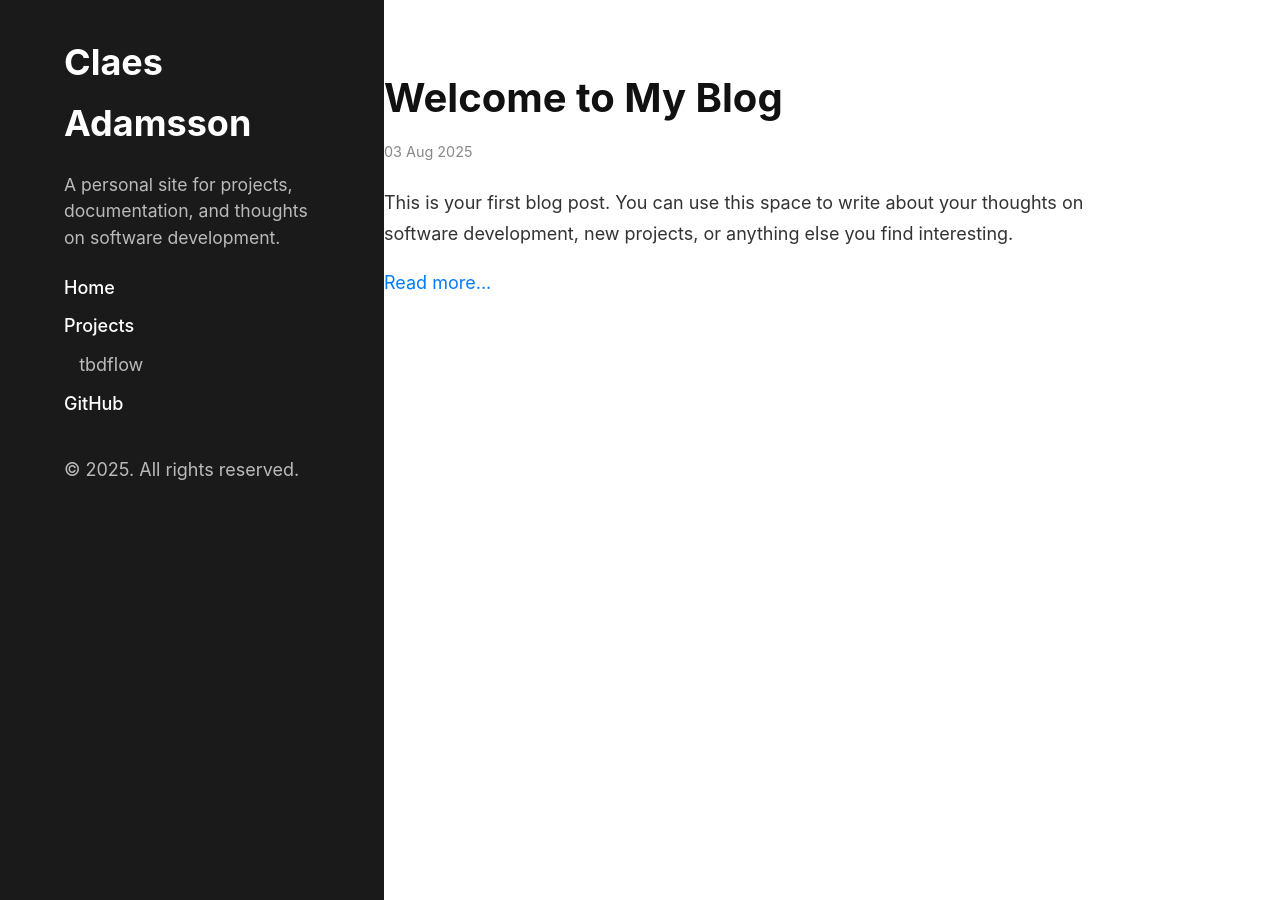
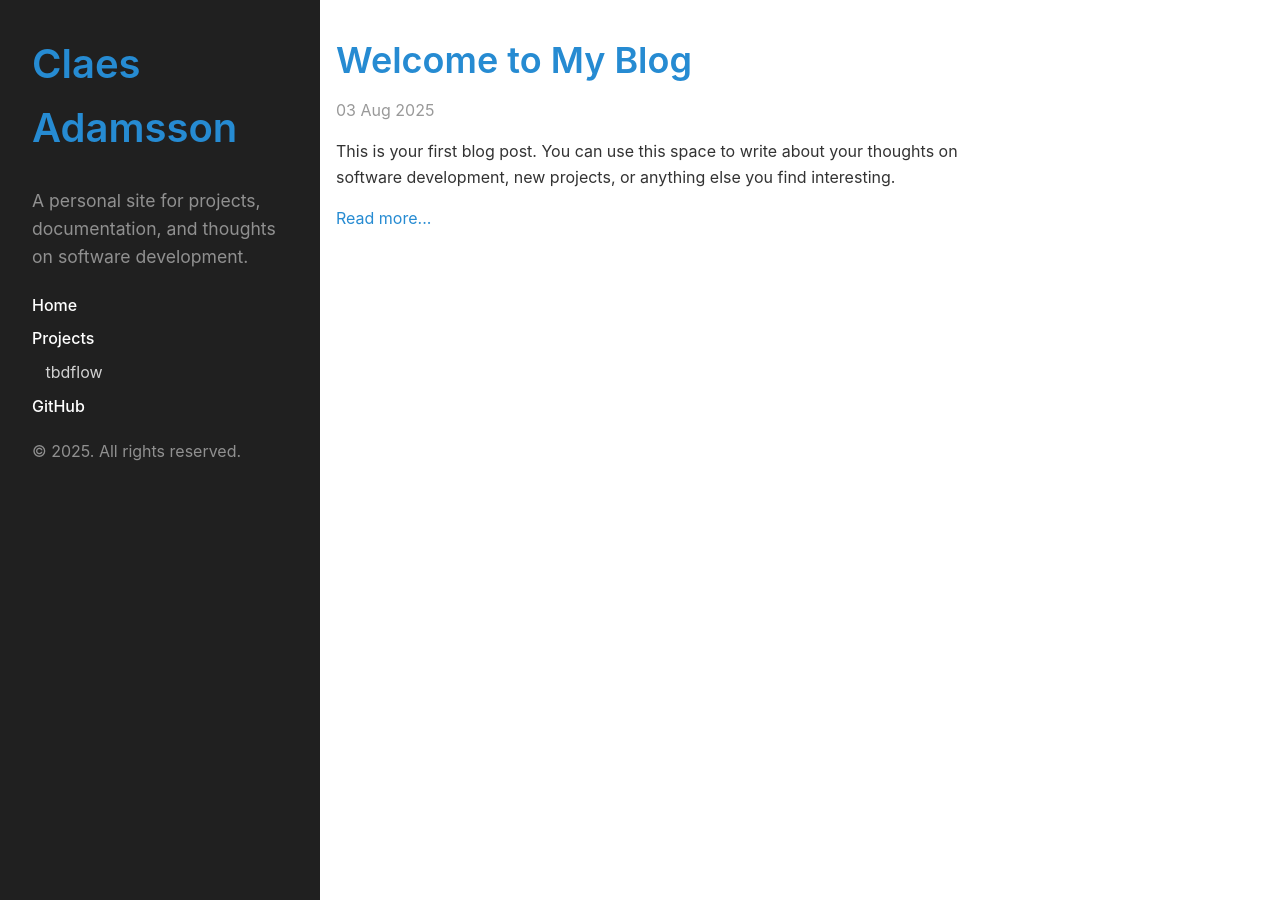
Before and after one commit to cladam/cladam.github.io, a Jekyll site: the page built from index.html, in a window 1280 px wide. Built offline with Jekyll 4.4.1, drawn with Linux system fonts in a browser that asks for light colours.

Commit message:
fix: Update stylesheet back to previous, need more testing

```diff
--- a/assets/css/style.css
+++ b/assets/css/style.css
@@ -1,49 +1,32 @@
 /* FILE: assets/css/style.css */
-/* A minimal, Lanyon-inspired stylesheet with modern enhancements */
-
-/* Variables */
-:root {
-    --sidebar-bg-color: #1a1a1a;
-    --sidebar-text-color: rgba(255, 255, 255, 0.7);
-    --sidebar-highlight-color: #ffffff;
-    --content-bg-color: #ffffff;
-    --text-color: #333;
-    --heading-color: #111;
-    --link-color: #007bff;
-    --link-hover-color: #0056b3;
-    --border-color: #eee;
-}
+/* A minimal, Lanyon-inspired stylesheet */
 
 /* Basic styles */
 body {
-    font-family: 'Inter', -apple-system, BlinkMacSystemFont, "Segoe UI", Roboto, "Helvetica Neue", Arial, sans-serif;
-    line-height: 1.7;
-    color: var(--text-color);
-    background-color: var(--content-bg-color);
+    font-family: -apple-system, BlinkMacSystemFont, "Segoe UI", Roboto, "Helvetica Neue", Arial, sans-serif;
+    line-height: 1.6;
+    color: #333;
+    background-color: #fff;
     margin: 0;
     padding: 0;
-    font-size: 18px;
 }
 
 .container {
-    max-width: 45rem;
-    padding: 0 2rem;
+    max-width: 42rem;
+    padding: 0 1rem;
     margin: 0 auto;
 }
 
-h1, h2, h3, h4, h5, h6 {
-    font-weight: 700;
-    color: var(--heading-color);
-    margin-bottom: 0.5rem;
+h1, h2, h3 {
+    font-weight: 600;
+    color: #222;
 }
 
 a {
-    color: var(--link-color);
+    color: #268bd2;
     text-decoration: none;
-    transition: color 0.2s ease-in-out;
 }
 a:hover {
-    color: var(--link-hover-color);
     text-decoration: underline;
 }
 
@@ -53,119 +36,89 @@ a:hover {
     top: 0;
     left: 0;
     bottom: 0;
-    width: 20rem;
-    padding: 2rem;
-    color: var(--sidebar-text-color);
-    background-color: var(--sidebar-bg-color);
+    width: 18rem;
+    padding: 2rem 1rem;
+    color: rgba(255,255,255,.5);
+    background-color: #202020;
     z-index: 1;
-    display: flex;
-    flex-direction: column;
 }
 
 .sidebar-about h1 {
-    color: var(--sidebar-highlight-color);
+    color: #fff;
     margin-top: 0;
-    font-size: 2.25rem;
-}
-.sidebar-about h1 a {
-    color: inherit;
+    font-size: 2.5rem;
 }
 
 .sidebar-about .lead {
     font-size: 1.1rem;
-    line-height: 1.5;
 }
 
 .sidebar-nav {
-    margin-bottom: 2rem;
+    margin-bottom: 1rem;
 }
 
 .sidebar-nav-item {
     display: block;
     padding: .25rem 0;
-    color: var(--sidebar-highlight-color);
+    color: #fff;
     font-weight: 500;
-    transition: color 0.2s ease-in-out;
 }
 .sidebar-nav-item:hover, .sidebar-nav-item:focus {
-    color: var(--link-color);
-    text-decoration: none;
+    text-decoration: underline;
 }
 
 .project-nav-item {
     font-weight: normal;
-    color: var(--sidebar-text-color);
+    color: rgba(255,255,255,.8);
 }
 
-.sidebar-footer {
-    margin-top: auto; /* Pushes footer to the bottom */
-    font-size: 0.9rem;
+.sidebar-sticky {
+    position: -webkit-sticky;
+    position: sticky;
+    top: 1rem;
 }
+
 
 /* Content Area */
 .content {
-    padding-top: 4rem;
-    padding-bottom: 4rem;
-    margin-left: 22rem; /* Make room for the sidebar + padding */
+    padding-top: 2rem;
+    padding-bottom: 2rem;
+    margin-left: 20rem; /* Make room for the sidebar */
 }
 
 /* Post styles */
-.post {
-    margin-bottom: 4rem;
-}
 .post-title {
-    font-size: 2.5rem;
+    font-size: 2.25rem;
     margin-top: 0;
     margin-bottom: .5rem;
-}
-.post-title a {
-    color: inherit;
 }
 
 .post-date {
     display: block;
-    margin-bottom: 1.5rem;
-    color: #888;
-    font-size: 0.9rem;
+    margin-bottom: 1rem;
+    color: #999;
 }
 
 /* Project page styles */
 .project-title {
-    font-size: 3.5rem;
+    font-size: 3rem;
     margin-bottom: 0;
 }
 .project-tagline {
-    font-size: 1.25rem;
+    font-size: 1.2rem;
     color: #888;
-    margin-top: 0.5rem;
-    margin-bottom: 2rem;
+    margin-top: 0;
 }
 
-hr {
-    border: 0;
-    border-top: 1px solid var(--border-color);
-    margin: 2rem 0;
-}
 
 /* Responsive styles */
-@media (max-width: 992px) {
-    .sidebar {
-        width: 16rem;
-    }
-    .content {
-        margin-left: 18rem;
-    }
-}
-
 @media (max-width: 768px) {
     .sidebar {
         position: static;
         width: auto;
-        text-align: center;
     }
     .content {
-        margin-left: 2rem;
-        margin-right: 2rem;
-        padding-top: 2rem;
+        margin-left: 1rem;
+        margin-right: 1rem;
     }
 }
```
